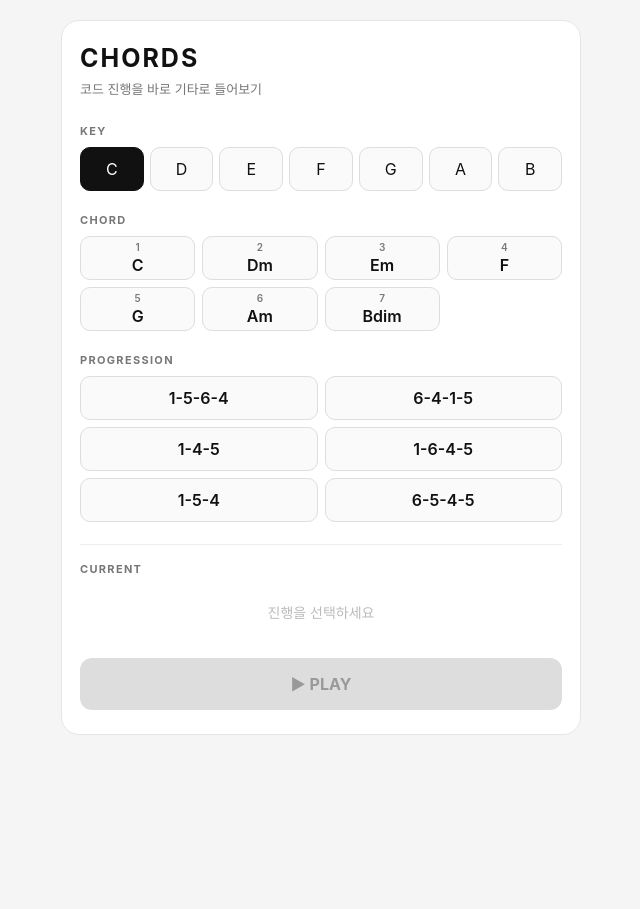
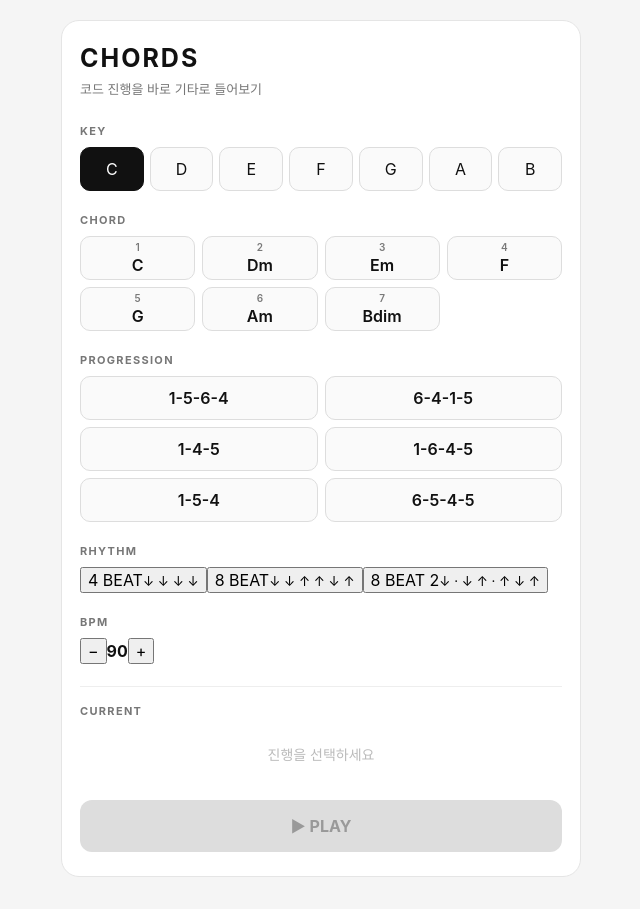
Before and after one commit to youngseokchomajn-web/Chords, a React (Vite) app: page / in a window 1280 px wide. Shown: the whole page, without its empty margins (319-959 px from the left). Before the commit the page ends 800 px from the top, so only its background shows below. Built offline with nearby package versions, Linux system fonts and the light colour scheme.

Commit message:
feat: add rhythm patterns and bpm controls

```diff
--- a/src/App.tsx
+++ b/src/App.tsx
@@ -5,7 +5,6 @@ import { GuitarSoundEngine } from './audio/guitarSynth';
 import { audioContextManager } from './audio/audioContext';
 
 const KEYS: NoteName[] = ['C', 'D', 'E', 'F', 'G', 'A', 'B'];
-
 const MAJOR_SCALE_OFFSETS = [0, 2, 4, 5, 7, 9, 11];
 const DEGREE_QUALITIES = ['', 'm', 'm', '', '', 'm', 'dim'];
 
@@ -18,15 +17,18 @@ const PROGRESSIONS = [
   { label: '6-5-4-5', degrees: [6, 5, 4, 5] }
 ];
 
-const NOTE_TO_INDEX: Record<string, number> = {
-  C: 0, D: 2, E: 4, F: 5, G: 7, A: 9, B: 11
-};
+const RHYTHMS = [
+  { label: '4 BEAT', pattern: ['down', 'down', 'down', 'down'] as const },
+  { label: '8 BEAT', pattern: ['down', 'down', 'up', 'up', 'down', 'up'] as const },
+  { label: '8 BEAT 2', pattern: ['down', 'rest', 'down', 'up', 'rest', 'up', 'down', 'up'] as const }
+];
+
+const NOTE_TO_INDEX: Record<string, number> = { C: 0, D: 2, E: 4, F: 5, G: 7, A: 9, B: 11 };
 const INDEX_TO_NOTE: NoteName[] = ['C', 'C#', 'D', 'D#', 'E', 'F', 'F#', 'G', 'G#', 'A', 'A#', 'B'];
 
 function degreeToChord(key: NoteName, degree: number) {
   const rootIndex = (NOTE_TO_INDEX[key] + MAJOR_SCALE_OFFSETS[degree - 1]) % 12;
-  const root = INDEX_TO_NOTE[rootIndex];
-  return `${root}${DEGREE_QUALITIES[degree - 1]}`;
+  return `${INDEX_TO_NOTE[rootIndex]}${DEGREE_QUALITIES[degree - 1]}`;
 }
 
 function degreeToDefinition(key: NoteName, degree: number) {
@@ -41,45 +43,42 @@ export const App: React.FC = () => {
   const [currentProgression, setCurrentProgression] = useState<number[]>([]);
   const [currentIndex, setCurrentIndex] = useState(-1);
   const [isPlaying, setIsPlaying] = useState(false);
+  const [rhythmIndex, setRhythmIndex] = useState(1);
+  const [bpm, setBpm] = useState(90);
 
-  const diatonicChords = useMemo(
-    () => Array.from({ length: 7 }, (_, i) => degreeToChord(key, i + 1)),
-    [key]
-  );
+  const diatonicChords = useMemo(() => Array.from({ length: 7 }, (_, i) => degreeToChord(key, i + 1)), [key]);
+  const rhythm = RHYTHMS[rhythmIndex];
 
   const playChord = async (degree: number) => {
     await audioContextManager.unlock();
     setCurrentProgression([degree]);
     setCurrentIndex(0);
     setIsPlaying(true);
-
-    const chord = degreeToDefinition(key, degree);
-    GuitarSoundEngine.strum(chord.primaryVoicing.frets);
-
-    window.setTimeout(() => {
-      setCurrentIndex(-1);
-      setIsPlaying(false);
-    }, 900);
+    GuitarSoundEngine.strum(degreeToDefinition(key, degree).primaryVoicing.frets);
+    window.setTimeout(() => { setCurrentIndex(-1); setIsPlaying(false); }, 900);
   };
 
   const playProgression = async (degrees: number[]) => {
     await audioContextManager.unlock();
     setCurrentProgression(degrees);
     setIsPlaying(true);
-
-    const stepMs = 900;
+    const beatSec = 60 / bpm;
+    const chordStepMs = beatSec * 4 * 1000;
     degrees.forEach((degree, index) => {
       window.setTimeout(() => {
         setCurrentIndex(index);
-        const chord = degreeToDefinition(key, degree);
-        GuitarSoundEngine.strum(chord.primaryVoicing.frets);
-      }, index * stepMs);
+        const frets = degreeToDefinition(key, degree).primaryVoicing.frets;
+        const stepSec = beatSec / 2;
+        rhythm.pattern.forEach((stroke, strokeIndex) => {
+          window.setTimeout(() => {
+            if (stroke !== 'rest') {
+              GuitarSoundEngine.strum(frets, { direction: stroke, speedSec: 0.022, velocity: stroke === 'up' ? 0.66 : 0.78 });
+            }
+          }, strokeIndex * stepSec * 1000);
         });
-
-    window.setTimeout(() => {
-      setCurrentIndex(-1);
-      setIsPlaying(false);
-    }, degrees.length * stepMs);
+      }, index * chordStepMs);
+    });
+    window.setTimeout(() => { setCurrentIndex(-1); setIsPlaying(false); }, degrees.length * chordStepMs);
   };
 
   const currentLabels = currentProgression.map(degree => degreeToChord(key, degree));
@@ -94,72 +93,60 @@ export const App: React.FC = () => {
 
         <section>
           <h2>KEY</h2>
-          <div className="key-grid">
-            {KEYS.map(note => (
-              <button
-                key={note}
-                className={key === note ? 'selected' : ''}
-                onClick={() => {
-                  setKey(note);
-                  setCurrentProgression([]);
-                  setCurrentIndex(-1);
-                }}
-              >
-                {note}
-              </button>
-            ))}
-          </div>
+          <div className="key-grid">{KEYS.map(note => (
+            <button key={note} className={key === note ? 'selected' : ''} onClick={() => {
+              setKey(note); setCurrentProgression([]); setCurrentIndex(-1);
+            }}>{note}</button>
+          ))}</div>
         </section>
 
         <section>
           <h2>CHORD</h2>
-          <div className="chord-grid">
-            {diatonicChords.map((chord, index) => (
-              <button
-                key={chord}
-                className={currentProgression.length === 1 && currentProgression[0] === index + 1 ? 'selected' : ''}
-                onClick={() => playChord(index + 1)}
-              >
-                <span className="degree">{index + 1}</span>
-                {chord}
+          <div className="chord-grid">{diatonicChords.map((chord, index) => (
+            <button key={chord} className={currentProgression.length === 1 && currentProgression[0] === index + 1 ? 'selected' : ''} onClick={() => playChord(index + 1)}>
+              <span className="degree">{index + 1}</span>{chord}
             </button>
-            ))}
-          </div>
+          ))}</div>
         </section>
 
         <section>
           <h2>PROGRESSION</h2>
-          <div className="progression-grid">
-            {PROGRESSIONS.map(progression => (
-              <button
-                key={progression.label}
-                onClick={() => playProgression(progression.degrees)}
-              >
-                {progression.label}
+          <div className="progression-grid">{PROGRESSIONS.map(progression => (
+            <button key={progression.label} onClick={() => playProgression(progression.degrees)}>{progression.label}</button>
+          ))}</div>
+        </section>
+
+        <section>
+          <h2>RHYTHM</h2>
+          <div className="rhythm-grid">{RHYTHMS.map((item, index) => (
+            <button key={item.label} className={rhythmIndex === index ? 'selected' : ''} onClick={() => setRhythmIndex(index)}>
+              {item.label}<small>{item.pattern.map(x => x === 'down' ? '↓' : x === 'up' ? '↑' : '·').join(' ')}</small>
             </button>
-            ))}
+          ))}</div>
+        </section>
+
+        <section className="tempo">
+          <h2>BPM</h2>
+          <div className="tempo-control">
+            <button onClick={() => setBpm(value => Math.max(50, value - 5))}>−</button>
+            <strong>{bpm}</strong>
+            <button onClick={() => setBpm(value => Math.min(160, value + 5))}>+</button>
           </div>
         </section>
 
         <section className="current">
           <h2>CURRENT</h2>
           <div className="current-chords">
-            {currentLabels.length
-              ? currentLabels.map((chord, index) => (
+            {currentLabels.length ? currentLabels.map((chord, index) => (
               <React.Fragment key={index}>
                 <span className={currentIndex === index ? 'playing' : ''}>{chord}</span>
                 {index < currentLabels.length - 1 && <b>−</b>}
               </React.Fragment>
-                ))
-              : <span className="placeholder">진행을 선택하세요</span>}
+            )) : <span className="placeholder">진행을 선택하세요</span>}
           </div>
         </section>
 
-        <button
-          className="play"
-          disabled={!currentProgression.length || isPlaying}
-          onClick={() => playProgression(currentProgression)}
-        >
+        <button className="play" disabled={!currentProgression.length || isPlaying} onClick={() => playProgression(currentProgression)}>
           {isPlaying ? '● PLAYING' : '▶ PLAY'}
         </button>
       </main>
```
Lines whose indentation alone changed are shown as unchanged.
